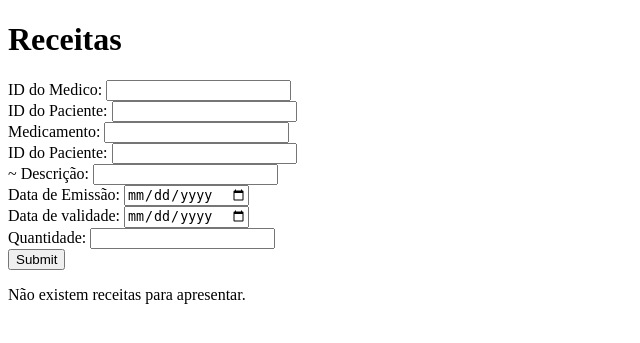
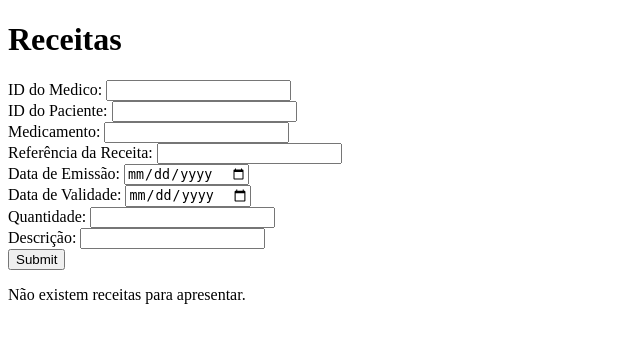
Before and after one commit to bmra/DEAP, a PHP site: page /Receitas/receitas.php in a window 1280 px wide. Shown: the top 343 px of the page, without its empty margins (0-640 px from the left). Run offline with PHP 8.4, Linux system fonts and the light colour scheme; data that the repository does not hold is empty.

Commit message:
Pagina receitas Medico

```diff
--- a/Receitas/receitas.php
+++ b/Receitas/receitas.php
@@ -1,7 +1,7 @@
 <!DOCTYPE html>
 <html>
 <head>
-    <title>Pagina das Receitas</title>
+    <title>Pagina de Receitas</title>
     <style>
         table {
             width: 100%;
@@ -32,48 +32,49 @@
         die("Falha ao estabelecer conexão: " . $connection->connect_error);
     }
 
-    //Tratar da submissão do formulário para adicionar novo Agendamento
-    if ($_SERVER["REQUEST_METHOD"] == "POST" && isset($_POST['add_receitas'])) { // apenas se for um POST e o form for para adicionar as receitas
-        $id = isset($_POST['id']) ? $_POST['id'] : '';
+//Tratar da submissão do formulário para adicionar nova Receita
+if ($_SERVER["REQUEST_METHOD"] == "POST" && isset($_POST['add_receita'])) { // apenas se for um POST e o form for para adicionar a receita
     $id_medico = isset($_POST['id_medico']) ? $_POST['id_medico'] : '';
     $id_paciente = isset($_POST['id_paciente']) ? $_POST['id_paciente'] : '';
     $medicamento = isset($_POST['medicamento']) ? $_POST['medicamento'] : '';
     $ref_receita = isset($_POST['ref_receita']) ? $_POST['ref_receita'] : '';
-        $descricao = isset($_POST['descricao']) ? $_POST['descricao'] : '';
     $data_emissao = isset($_POST['data_emissao']) ? $_POST['data_emissao'] : '';
     $data_validade = isset($_POST['data_validade']) ? $_POST['data_validade'] : '';
     $quantidade = isset($_POST['quantidade']) ? $_POST['quantidade'] : '';
+    $descricao = isset($_POST['descricao']) ? $_POST['descricao'] : '';
 
-        // inserir as receitas na base de dados
-        $query = "INSERT INTO receitas (id, id_medico, id_paciente,medicamento,ref_receita,descricao,data_emissao,data_validade, quantidade) VALUES ('$id','$id_medico', '$id_paciente','$medicamento','$ref_receita','$descricao',' $data_emissao', '$data_validade', '$quantidade')";
+    // inserir a receita na base de dados
+    $query = "INSERT INTO receitas (id_medico, id_paciente, medicamento, ref_receita, descricao, data_emissao, data_validade, quantidade) VALUES ('$id_medico', '$id_paciente', '$medicamento', '$ref_receita', '$descricao', '$data_emissao', '$data_validade', '$quantidade')";
     $result = mysqli_query($connection, $query);
 
     // se a query foi um sucesso, ou seja, se o resultado existe, mostrar uma mensagem de sucesso, senão mostrar mensagem de erro
     if ($result) {
-            echo '<p>Nova receita adicionado com sucesso.</p>';
+        echo '<p>Nova Receita adicionada com sucesso.</p>';
     } else {
         echo '<p>!!! Erro !!!: ' . mysqli_error($connection) . '</p>';
     }
 }
 
+
     // tratar da submissão do formulário para remover receita
-    if ($_SERVER["REQUEST_METHOD"] == "POST" && isset($_POST['remove_receitas'])) { // apenas se for um POST e o botão "Remover" for clicado, ou seja, o form é o remove_receita
-        $receita_id = $_POST['receitas_id'];
+    if ($_SERVER["REQUEST_METHOD"] == "POST" && isset($_POST['remove_receita'])) { // apenas se for um POST e o botão "Remover" for clicado, ou seja, o form é o remove_receita
+        $receita_id = $_POST['receita_id'];
 
-        // query para remover o agendamento
-        $query = "DELETE FROM receitas WHERE id = $receitas_id";
+        // query para remover a receita
+        $query = "DELETE FROM receitas WHERE id = $receita_id";
+
         $result = mysqli_query($connection, $query);
 
         // se a query foi um sucesso, mostrar uma mensagem de sucesso, senão mostrar mensagem de erro
         if ($result) {
-            echo '<p>Receita removida com sucesso.</p>';
+            echo '<p>receita removida com sucesso.</p>';
         } else {
             echo '<p>!!! Erro !!!: ' . mysqli_error($connection) . '</p>';
         }
     }
     ?>
 
-    <!-- Formulário para adicionar novo agendamento -->
+    <!-- Formulário para adicionar nova receita -->
     <form method="POST" action="<?php echo htmlspecialchars($_SERVER["PHP_SELF"]); ?>">
 
         <label for="id_medico">ID do Medico:</label>
@@ -85,32 +86,32 @@
         <label for="medicamento">Medicamento:</label>
         <input type="text" id="medicamento" name="medicamento" required><br>
 
-        <label for="ref_receita">ID do Paciente:</label>
-        <input type="text" id="ref_receita" name="ref_receita" required><br>~
-
-        <label for="descricao">Descrição:</label>
-        <input type="text" id="descricao" name="descricao" required><br>
+        <label for="ref_receita">Referência da Receita:</label>
+        <input type="text" id="ref_receita" name="ref_receita" required><br>
 
         <label for="data_emissao">Data de Emissão:</label>
         <input type="date" id="data_emissao" name="data_emissao" required><br>
 
-        <label for="data_validade">Data de validade:</label>
+        <label for="data_validade">Data de Validade:</label>
         <input type="date" id="data_validade" name="data_validade" required><br>
 
-        <label for="quantidade"> Quantidade:</label>
+        <label for="quantidade">Quantidade:</label>
         <input type="text" id="quantidade" name="quantidade" required><br>
+
+        <label for="descricao">Descrição:</label>
+        <input type="text" id="descricao" name="descricao" required><br>
 
         <input type="submit" name="add_receita" value="Submit">
 
     </form>
 
     <?php
-    // query para obter toda a informação das receitas da tabela receitas
-    $query = "SELECT id, id_medico, id_paciente,medicamento,ref_receita,descricao,data_emissao,data_validade, quantidade FROM receitas ";
+    // query para obter toda a informação dos agendamentos da tabela agendamentos
+    $query = "SELECT id, id_medico, id_paciente, medicamento, ref_receita, descricao, data_emissao, data_validade, quantidade FROM receitas";
     //executa a query
     $result = mysqli_query($connection, $query);
 
-    // se a query foi um sucesso, mostrar as receitas encontradas na base de dados
+    // se a query foi um sucesso, mostrar os receitas encontrados na base de dados
     if ($result && mysqli_num_rows($result) > 0) {
         echo '<table>';
         echo '<thead>';
@@ -119,17 +120,17 @@
         echo '<th>ID Medico</th>';
         echo '<th>ID Paciente</th>';
         echo '<th>Medicamento</th>';
-        echo '<th>Ref_Receita</th>';
-        echo '<th>Descrição</th>';
+        echo '<th>Referência da Receita</th>';
         echo '<th>Data de Emissão</th>';
         echo '<th>Data de Validade</th>';
         echo '<th>Quantidade</th>';
+        echo '<th>Descrição</th>';
         echo '<th>Remover</th>';
         echo '</tr>';
         echo '</thead>';
         echo '<tbody>';
 
-        // iterar pelas receitas encontradas e inserir na tabela as linhas (tr) com as colunas (th)
+        // iterar pelos agendamentos encontrados e inserir na tabela as linhas (tr) com as colunas (th)
         while ($row = mysqli_fetch_assoc($result)) {
             echo '<tr>';
             echo '<td>' . $row['id'] . '</td>';
@@ -137,14 +138,14 @@
             echo '<td>' . $row['id_paciente'] . '</td>';
             echo '<td>' . $row['medicamento'] . '</td>';
             echo '<td>' . $row['ref_receita'] . '</td>';
-            echo '<td>' . $row['descricao'] . '</td>';
             echo '<td>' . $row['data_emissao'] . '</td>';
             echo '<td>' . $row['data_validade'] . '</td>';
             echo '<td>' . $row['quantidade'] . '</td>';
+            echo '<td>' . $row['descricao'] . '</td>';
             echo '<td>';
             echo '<form method="POST" action="' . htmlspecialchars($_SERVER["PHP_SELF"]) . '">'; //php_self para chamar de novo a pagina php para atualizar o conteudo da lista
-            echo '<input type="hidden" name="receitas_id" value="' . $row['id'] . '">'; //input escondido para guardar o id do utilizador que se quer remover
-            echo '<input type="submit" name="remove_receitas" value="Remover">'; //botao para enviar o formulario de remover utilizador
+            echo '<input type="hidden" name="receita_id" value="' . $row['id'] . '">'; //input escondido para guardar o id da receita que se quer remover
+            echo '<input type="submit" name="remove_receita" value="Remover">'; //butao para enviar o formulario de rmeover receita
             echo '</form>';
             echo '</td>';
             echo '</tr>';
```
Lines whose indentation alone changed are shown as unchanged.
